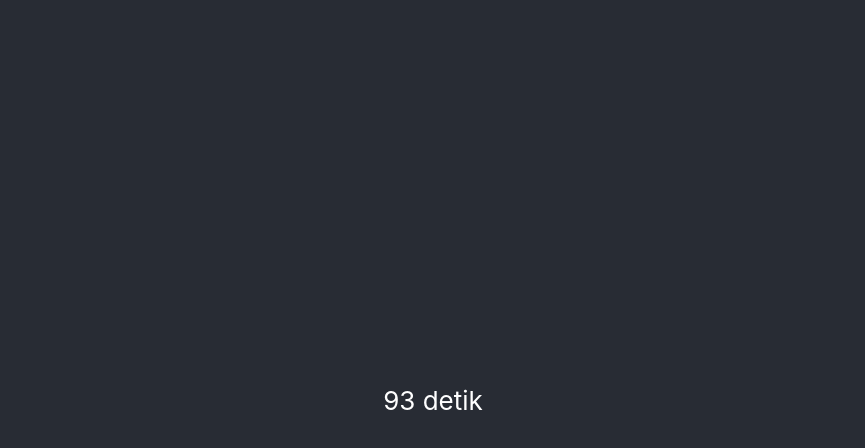
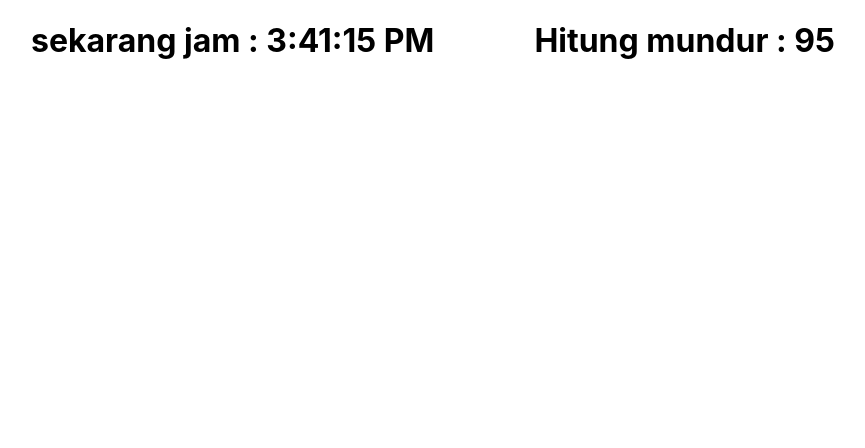
Before and after one commit to Kazmi-tech/sanbercode-reactjs-0720-week3, a React (Create React App) app: page / in a window 1280 px wide. Shown: the top 448 px of the page, without its empty margins (207-1072 px from the left). Built offline with nearby package versions, Linux system fonts and the light colour scheme.

Commit message:
menambahkan file jam.css dan membuat jam

```diff
--- a/src/App.js
+++ b/src/App.js
@@ -1,7 +1,7 @@
 import React, { Component } from 'react';
 import Table from './tugas11/daftarBuah'
 // import logo from './logo.svg';
-import Timer from './tugas12/countdown'
+import { Timer } from './tugas12/countdown'
 import './App.css';
 
 // Tugas 11
@@ -26,9 +26,9 @@ import './App.css';
 //Tugas 12
 function App() {
   return (
-    <div className="App">
-      <header className="App-header">
-        <Timer start="100"/>
+    <div>
+      <header>
+        <Timer start={100}/>
       </header>
     </div>
   );
--- a/src/tugas12/countdown.js
+++ b/src/tugas12/countdown.js
@@ -1,36 +1,44 @@
 import React, { Component } from 'react';
+import './jam.css'
+// class Timer extends Component {
+//     constructor(props){
+//         super(props)
+//         this.state = {
+//             time : props.start,
+//             color : "black"
+//         }
+//     }
 
-class Timer extends Component {
-    constructor(props){
-        super(props)
-        this.state = {
-            time : props.start
-        }
-    }
+//     //Lifecycle
+//     componentDidMount(){
+//         this.addInterval = setInterval( ()=> this.increase(), 1000)
+//     }
 
-    //Lifecycle
-    componentDidMount(){
-        this.addInterval = setInterval( ()=> this.increase(), 1000)
-    }
+//     componentWillUnmount(){
+//         clearInterval(this.addInterval)
+//     }
 
+//     increase(){
+//         //mengupdaate statenya tiap detik
+//         this.setState((state, props) =>({
+//             time: parseInt(state.time) - 1
+//         }))
 
-    componentWillUnmount(){
-        clearInterval(this.addInterval)
-    }
+//     }
+//     render(){
+//         return (
+//         <>
+//         (this.state.time == 90 &&
+//         <h1 style={{textAlign: "center", color: this.state.color}}>
+//              {this.state.time}
+//         </h1>
 
-    increase(){
-        //mengupdaate statenya tiap detik
-        this.setState((state, props) =>({
-            time: parseInt(state.time) - 1
-        }))
+//         )
+//         </>
+//     )
 
-    }
-    render(){
-        return (
-        <span> {this.state.time} detik</span>
-        )
-    }
-}
+//     }
+// }
 
 // class LocalTime extends Component {
 //     constructor(props){
@@ -42,43 +50,63 @@ class Timer extends Component {
 //     }
 // }
 
-// class Timer extends Component{
-//     constructor(props){
-//       super(props)
-//       this.state = {
-//         time: 0
-//       }
+// export class Clock extends Component {
+//     constructor(props) {
+//       super(props);
+//       this.state = {date: new Date()};
 //     }
 
-//     componentDidMount(){
-//       if (this.props.start !== undefined){
-//         this.setState({time: this.props.start})
-//       }
-//       this.timerID = setInterval(
-//         () => this.tick(),
-//         1000
+//     render() {
+//       return (
+//         <div>
+//           <h1>Halo, dunia!</h1>
+//           <h2>Ini {this.state.date.toLocaleTimeString()}.</h2>
+//         </div>
 //       );
 //     }
+// }
 
-//     componentWillUnmount(){
-//       clearInterval(this.timerID);
-//     }
+export class Timer extends Component{
+    constructor(props){
+      super(props)
+      this.state = {
+        date: new Date(),
+        time: 0
+      }
+    }
 
-//     tick() {
-//       this.setState({
-//         time: this.state.time + 1
-//       });
-//     }
+    componentDidMount(){
+      if (this.props.start !== undefined){
+        this.setState({time: this.props.start})
+      }
+      this.timerID = setInterval(
+        () => this.tick(),
+        1000
+      );
+    }
+
+    componentWillUnmount(){
+      clearInterval(this.timerID);
+    }
+
+    tick() {
+      this.setState({
+        time: this.state.time - 1
+      });
+    }
 
 
-//     render(){
-//       return(
-//         <>
-//           <h1 style={{textAlign: "center"}}>
-//             {this.state.time}
-//           </h1>
-//         </>
-//       )
-//     }
-//   }
-export default Timer
+    render(){
+        return (
+        <>
+        {this.state.time >= 0 &&
+        <h1 style={{textAlign: "center"}}>
+             <span class="jam"> sekarang jam : {this.state.date.toLocaleTimeString()}</span>Hitung mundur : {this.state.time}
+        </h1>
+
+        }
+        </>
+    )
+
+}
+}
--- /dev/null
+++ b/src/tugas12/jam.css
@@ -0,0 +1,3 @@
+.jam{
+    margin-right: 100px;
+}
```
